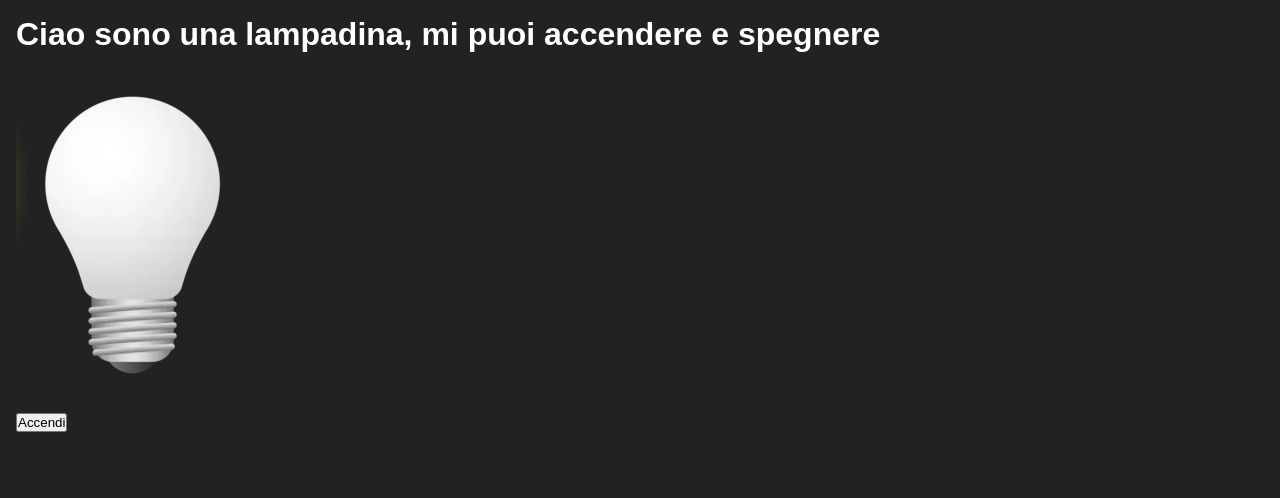
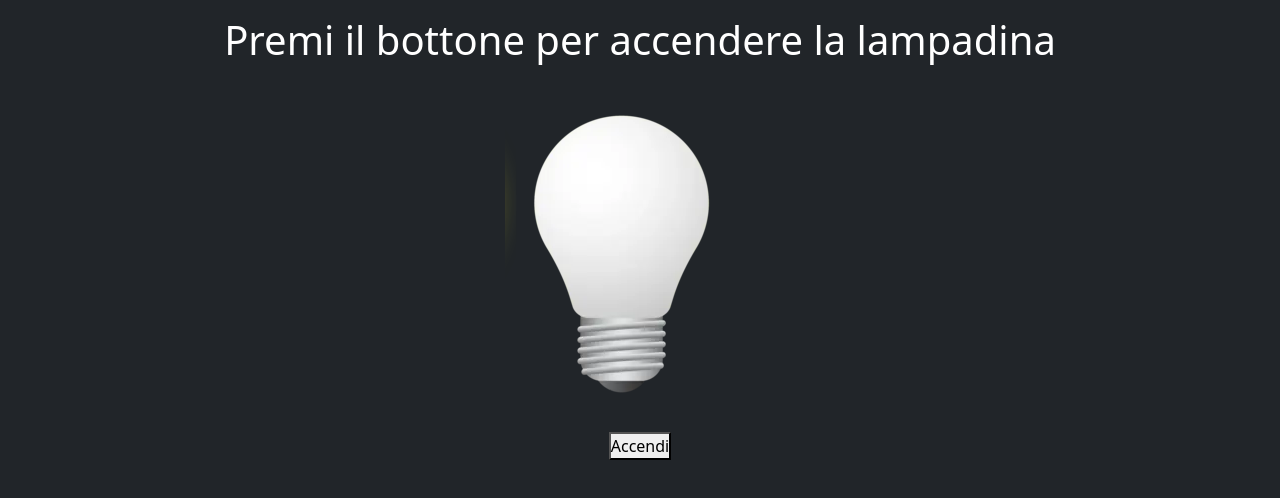
Before and after one commit to christiantondo/js-dom-1, a plain HTML site: page index.html in a window 1280 px wide. Drawn offline with nearby package versions, Linux system fonts and the light colour scheme.

Commit message:
bozza impaginazione

```diff
--- a/index.html
+++ b/index.html
@@ -6,16 +6,25 @@
     <meta name="viewport" content="width=device-width, initial-scale=1.0">
     <title>Lampadina on/off</title>
     <link rel="stylesheet" href="./css/style.css">
-
+    <link rel="stylesheet" href="https://cdnjs.cloudflare.com/ajax/libs/bootstrap/5.3.8/css/bootstrap.min.css">
+    <link rel="stylesheet" href="https://cdnjs.cloudflare.com/ajax/libs/font-awesome/7.0.1/css/all.min.css"
+        integrity="sha512-2SwdPD6INVrV/lHTZbO2nodKhrnDdJK9/kg2XD1r9uGqPo1cUbujc+IYdlYdEErWNu69gVcYgdxlmVmzTWnetw=="
+        crossorigin="anonymous" referrerpolicy="no-referrer" />
 </head>
 
-<body>
+<body class="bg-dark text-white d-flex flex-column justify-content-center align-items-center">
 
-    <h1>Ciao sono una lampadina, mi puoi accendere e spegnere</h1>
-    <img id="whitelamp" class="lamp-visible" src="./img/white_lamp.png">
-    <img id="yellowlamp" class="lamp-invisible" src="./img/yellow_lamp.png">
-    <button id="button">Accendi</button>
+    <div>
+        <h1>Premi il bottone per accendere la lampadina</h1>
+    </div>
 
+    <div>
+        <img id="whitelamp" class="lamp-visible" src="./img/white_lamp.png">
+        <img id="yellowlamp" class="lamp-invisible" src="./img/yellow_lamp.png">
+    </div>
+    <div>
+        <button id="button">Accendi</button>
+    </div>
     <script src="./js/main.js"></script>
 </body>
 
```
